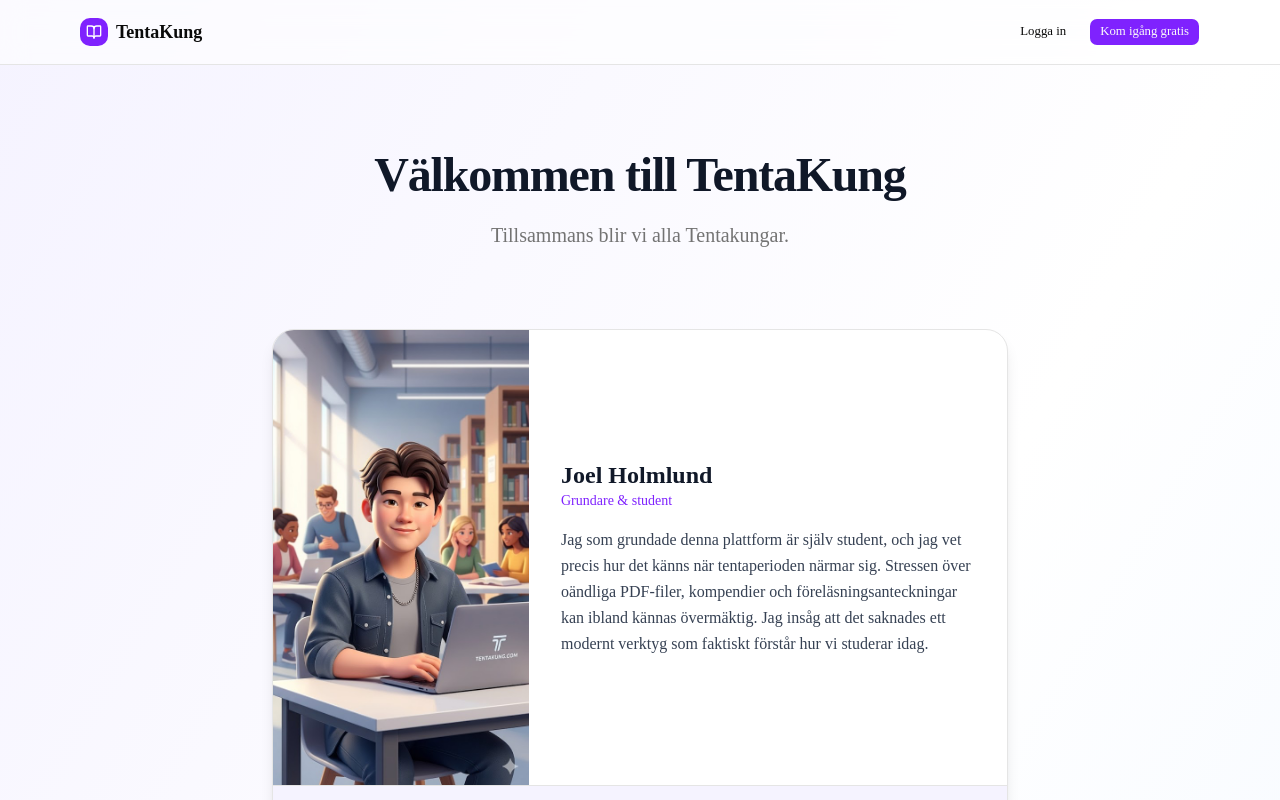
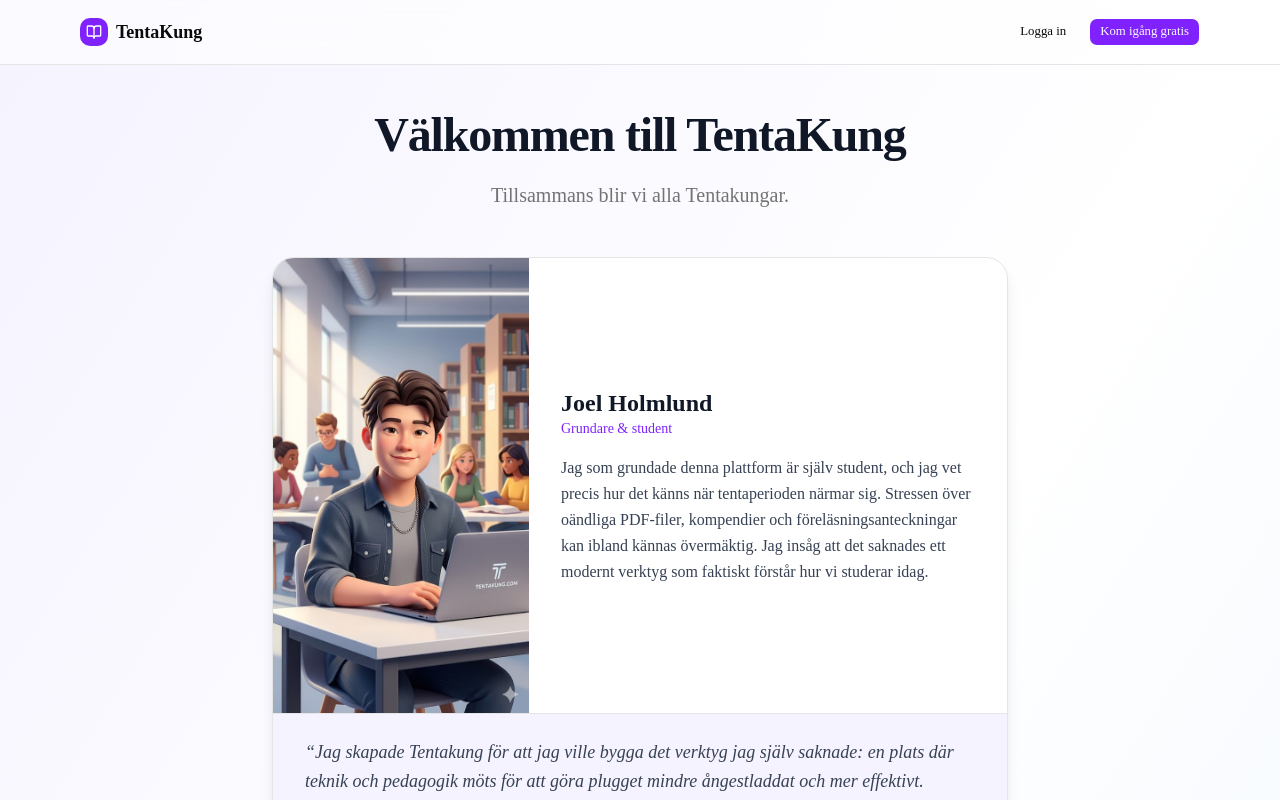
Before and after one commit to JoelHolmlund/quizzsite, a Next.js app: page / in a window 1280 px wide. Shown: the top 800 px of the page. Built offline with nearby package versions, Linux system fonts and the light colour scheme; no server answers.

Commit message:
padding första sida

```diff
--- a/src/app/page.tsx
+++ b/src/app/page.tsx
@@ -52,7 +52,7 @@
         </header>
       )}
 
-      <main className="max-w-3xl mx-auto px-4 py-20 space-y-20">
+      <main className="max-w-3xl mx-auto px-4 pt-10 pb-16 space-y-12">
         {/* Hero */}
         <section className="text-center space-y-4">
           <h1 className="text-4xl md:text-5xl font-bold tracking-tight text-gray-900 dark:text-white leading-tight">
```
